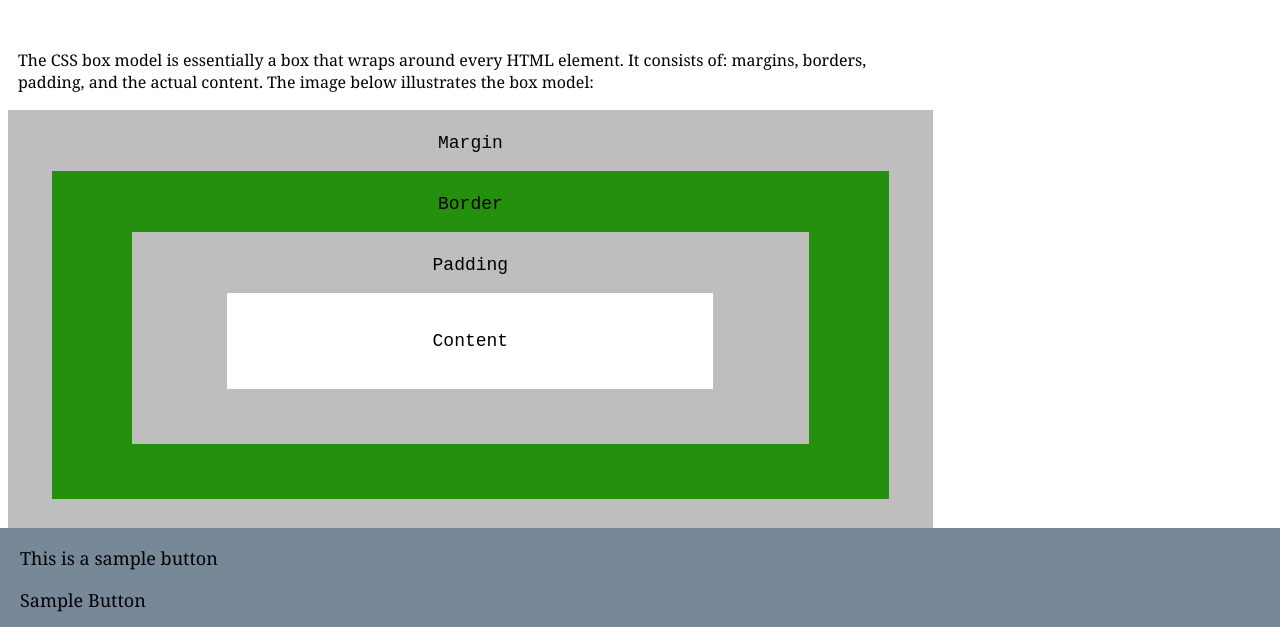
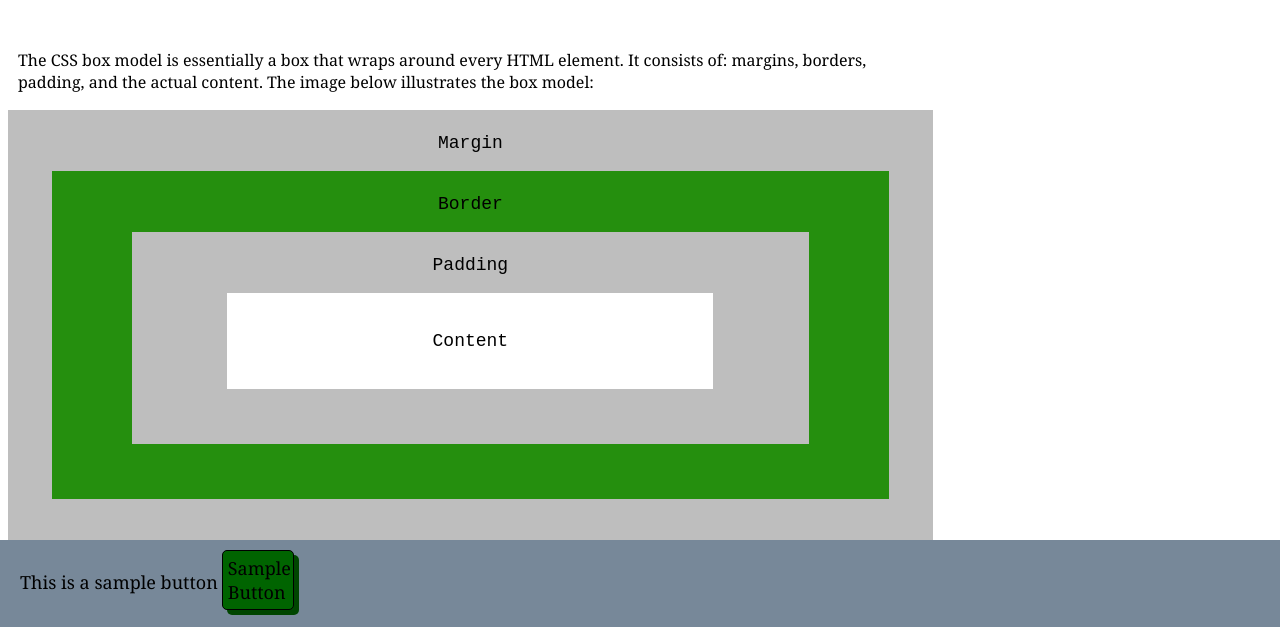
Before and after one commit to RHaenszel/boxmodel, a plain HTML site: page index.html in a window 1280 px wide. Shown: the part 128-755 px from the top of the page. Drawn offline with Linux system fonts and the light colour scheme.

Commit message:
Update style.css

```diff
--- a/resourses/style/style.css
+++ b/resourses/style/style.css
@@ -108,6 +108,38 @@ th, td {
     vertical-align: text-bottom;
 }
 
+
+
+.button {
+    font-family: Georgia, 'Times New Roman', Times, serif;
+    font-size: 18px;
+    padding: 5px;
+    border: 1px solid rgb(0, 0, 0);
+    border-radius: 5px;
+    text-decoration: none;
+    background-color: rgb(0, 100, 0);
+    box-shadow: 5px 5px rgb(0, 70, 0);
+    width: 60px;
+    display: inline-block;
+    position: relative;
+    top: 10px;
+  }
+
+  .button:hover {
+    cursor: pointer;
+    background-color: rgb(0, 120, 0);
+
+  }
+
+  .button:active {
+    position: relative;
+    top: 13px;
+    color: black;
+    box-shadow: 3px 3px rgb(0, 50, 0);
+  }
+
+
+
 footer {
     position: fixed;
     bottom: 0;
@@ -115,8 +147,16 @@ footer {
     z-index: 2;
     width: 100%;
     background-color: lightslategray;
-    font-family: Georgia, 'Times New Roman', Times, serif;
-    padding-left: 20px;
-    font-size: 18px;
+
 
 }
+
+footer p {
+    font-family: Georgia, 'Times New Roman', Times, serif;
+    font-size: 18px;
+    padding-left: 20px;
+}
+
+#text_next_to_button {
+    display: inline-block;
+}
```
